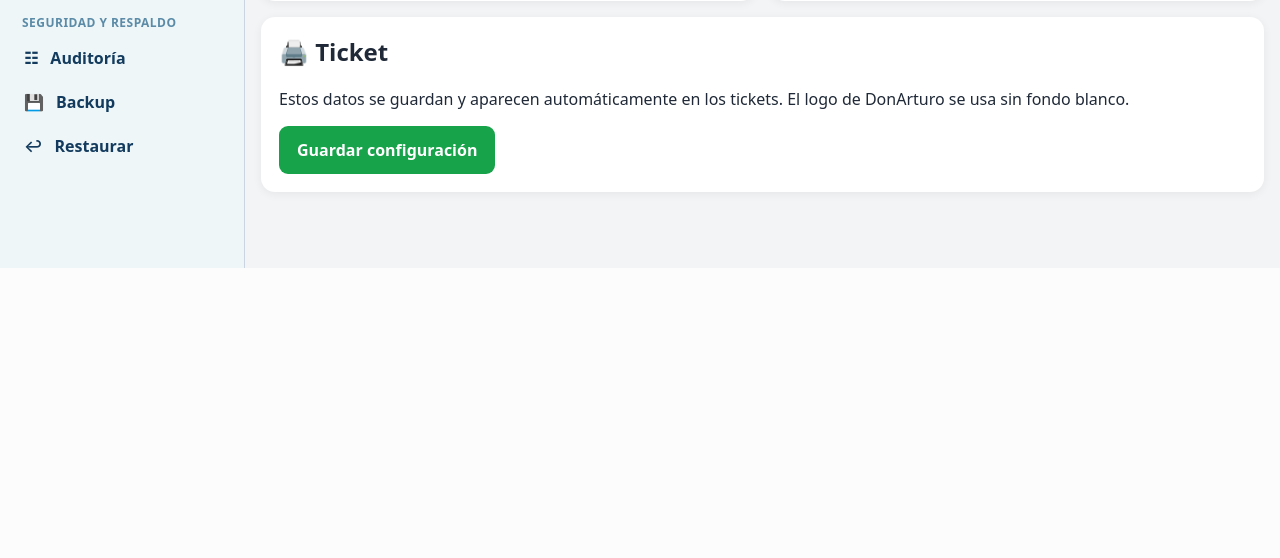
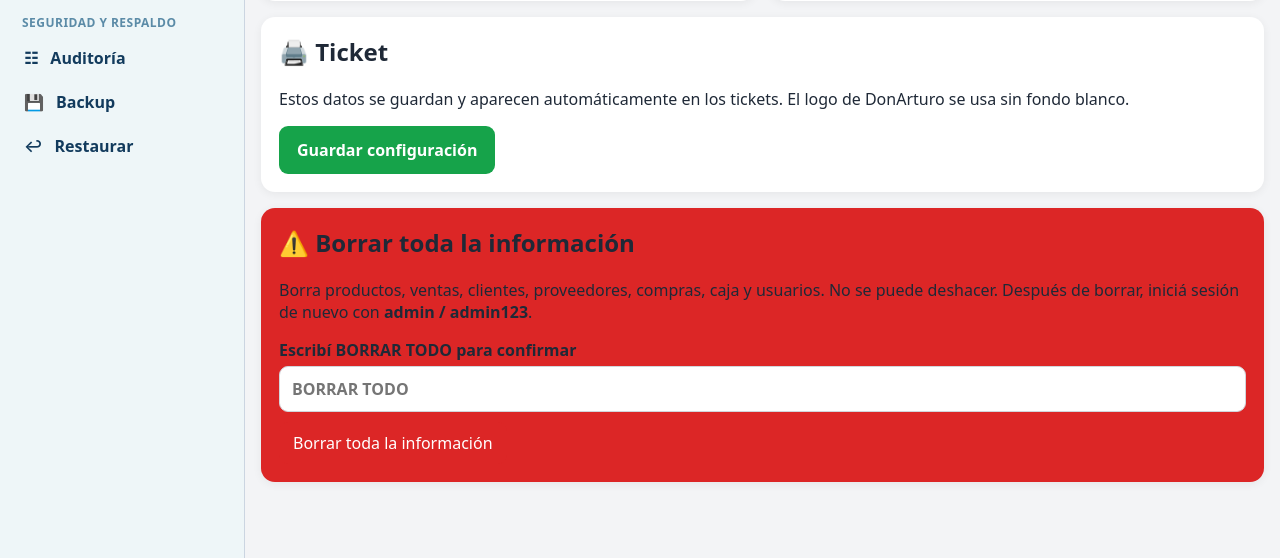
Before and after one commit to knon2860-netizen/mi-negocio-cloud, a Flask app: page /settings in a window 1280 px wide. Shown: the part 760-1318 px from the top of the page. Before the commit the page ends 1028 px from the top, so only its background shows below. Run offline with Flask 3, Linux system fonts and the light colour scheme; the visitor is signed in with stand-in values (Sample User, id 1); data comes from the database, SQL or seed files in the repository; data that the repository does not hold is empty.

Commit message:
Add files via upload

```diff
--- a/templates/settings.html
+++ b/templates/settings.html
@@ -16,4 +16,12 @@
 </div></div>
 <div class="card"><h2>🖨️ Ticket</h2><p>Estos datos se guardan y aparecen automáticamente en los tickets. El logo de DonArturo se usa sin fondo blanco.</p><button class="big">Guardar configuración</button></div>
 </form>
+{% if session.role=='admin' %}
+<div class="card danger"><h2>⚠️ Borrar toda la información</h2>
+<p>Borra productos, ventas, clientes, proveedores, compras, caja y usuarios. No se puede deshacer. Después de borrar, iniciá sesión de nuevo con <b>admin / admin123</b>.</p>
+<form method="post" action="{{ url_for('reset_all_data') }}" onsubmit="return confirm('¿Seguro que querés borrar TODA la información? Esto no se puede deshacer.');">
+<label>Escribí <b>BORRAR TODO</b> para confirmar<input name="confirm" placeholder="BORRAR TODO" required></label>
+<button class="btn danger" type="submit">Borrar toda la información</button>
+</form></div>
+{% endif %}
 {% endblock %}
```
